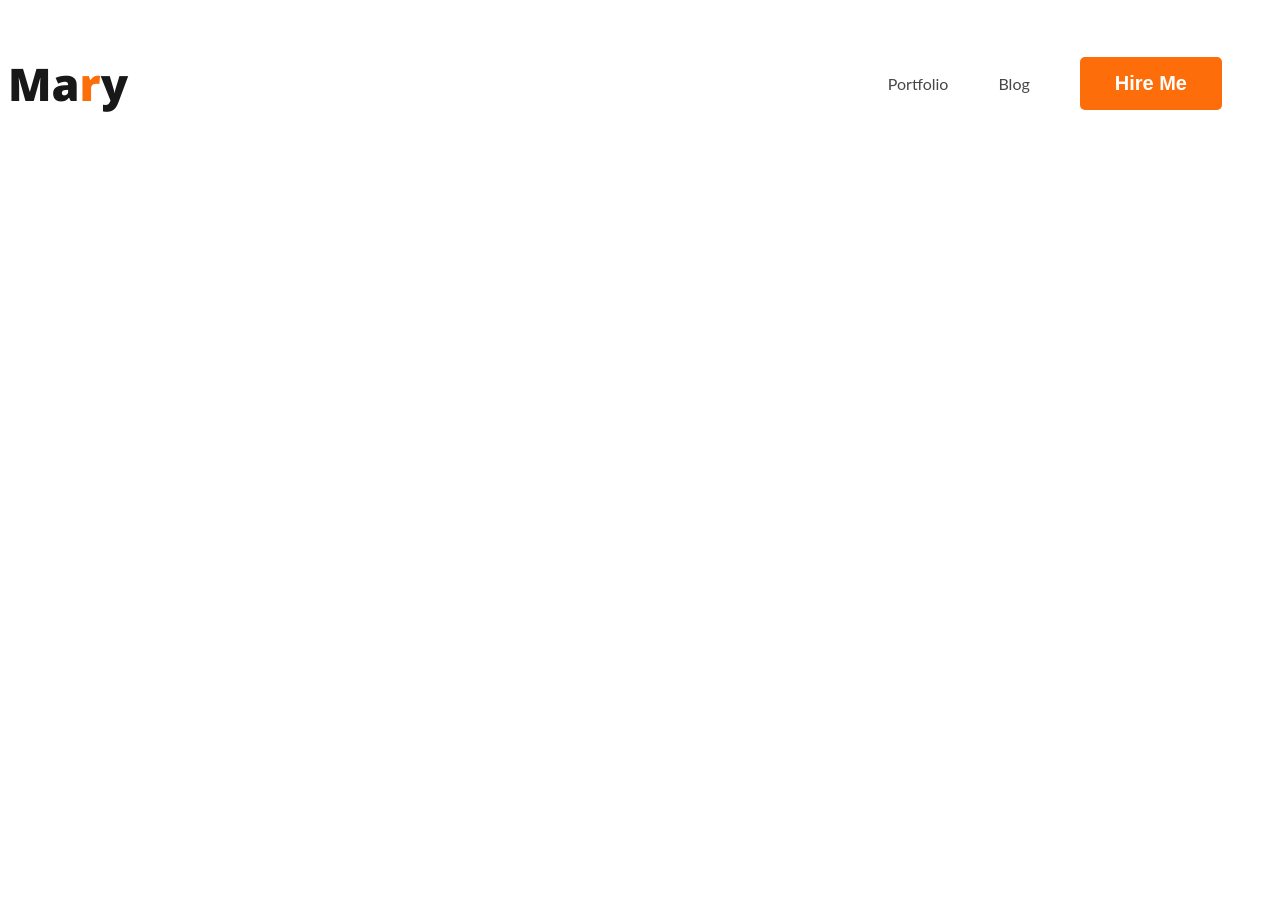
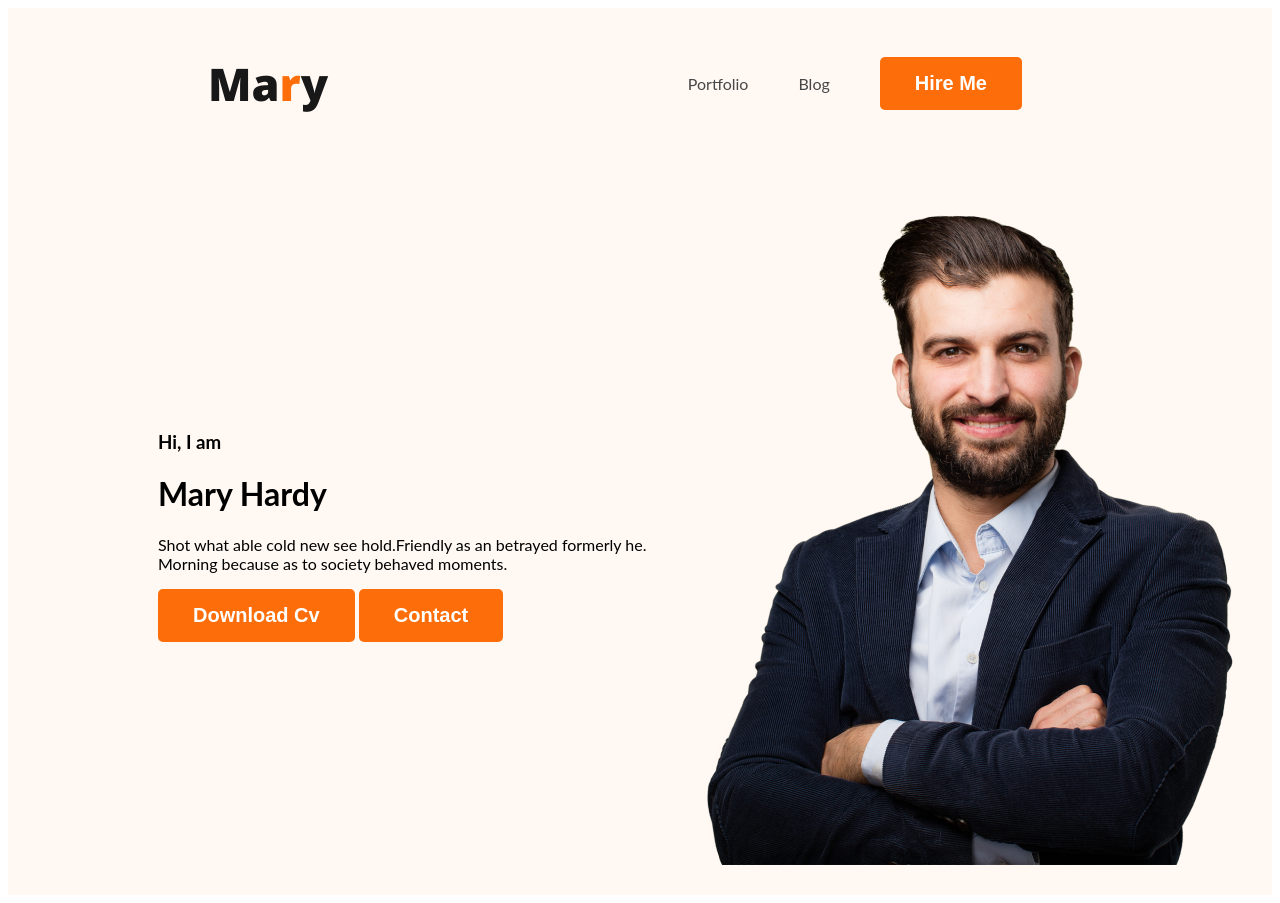
Before and after one commit to sharear/webdeveloper-portfolio, a plain HTML site: page index.html in a window 1280 px wide. Before the commit the page ends 800 px from the top, so only its background shows below. Drawn offline with nearby package versions, Linux system fonts and the light colour scheme.

Commit message:
added design pic

```diff
--- a/index.html
+++ b/index.html
@@ -19,7 +19,7 @@
   />
   <link rel="stylesheet" href="styles/portfolio.css" />
   <body>
-    <header>
+    <header class="header">
       <nav>
         <h3 class="nav-title">Ma<span class="text-primary">r</span>y</h3>
         <ul>
@@ -28,6 +28,19 @@
           <li><button class="btn-primary">Hire Me</button></li>
         </ul>
       </nav>
+      <div class="banner">
+        <div class="banner-content">
+          <h3 class="banner-greeting">Hi, I am</h3>
+          <h1 class="banner-title">Mary Hardy</h1>
+          <p>
+            Shot what able cold new see hold.Friendly as an betrayed formerly
+            he. Morning because as to society behaved moments.
+          </p>
+          <button class="btn-primary">Download Cv</button>
+          <button class="btn-primary">Contact</button>
+        </div>
+        <img class="profile-pic" src="images/hardy.png" alt="Hansome" />
+      </div>
     </header>
 
     <main></main>
--- a/styles/portfolio.css
+++ b/styles/portfolio.css
@@ -7,6 +7,7 @@ nav {
   display: flex;
   align-items: center;
   justify-content: space-between;
+  margin: 0 200px;
 }
 
 .text-primary {
@@ -43,3 +44,16 @@ nav a {
   text-decoration: none;
   color: #474747;
 }
+
+/* header related styles */
+.header {
+  background-color: #fff8f3;
+}
+.banner {
+  padding: 30px 30px 30px 150px;
+  display: flex;
+  align-items: center;
+}
+.banner .profile-pic {
+  width: 500;
+}
```
